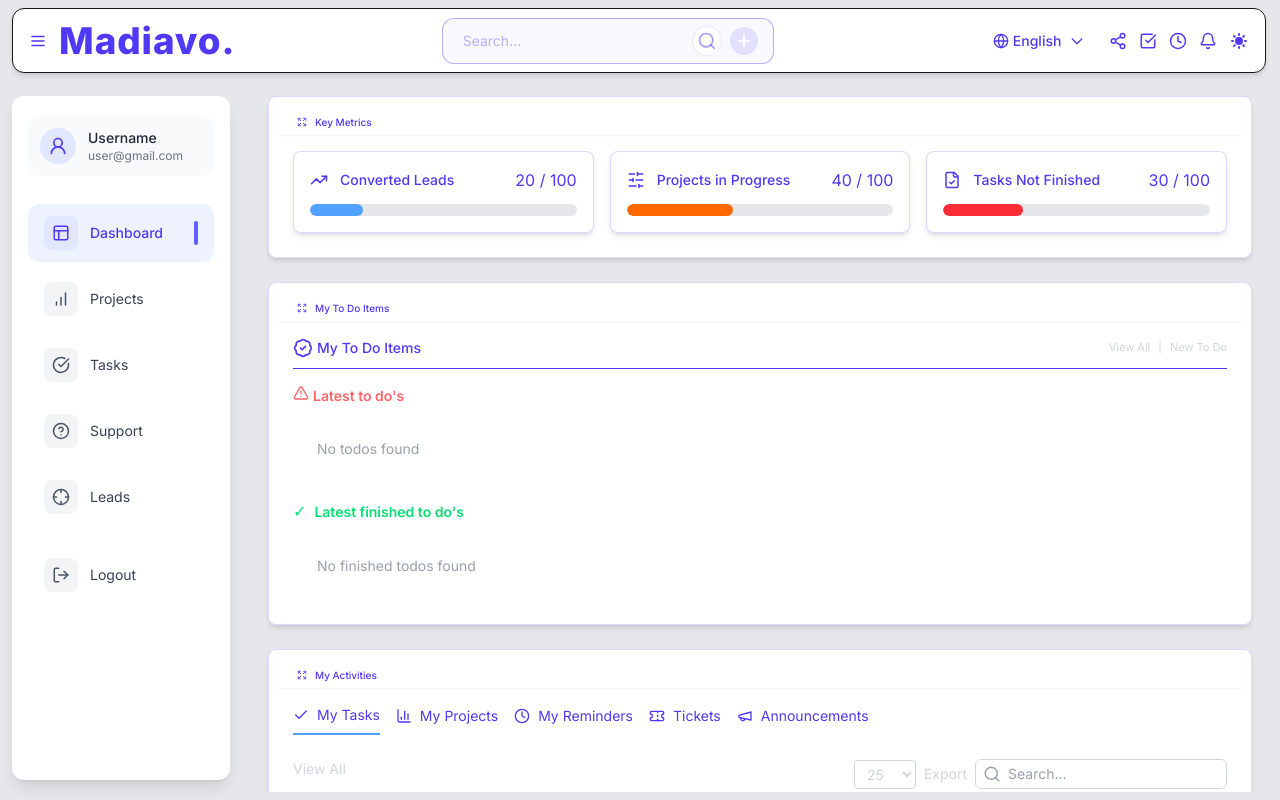
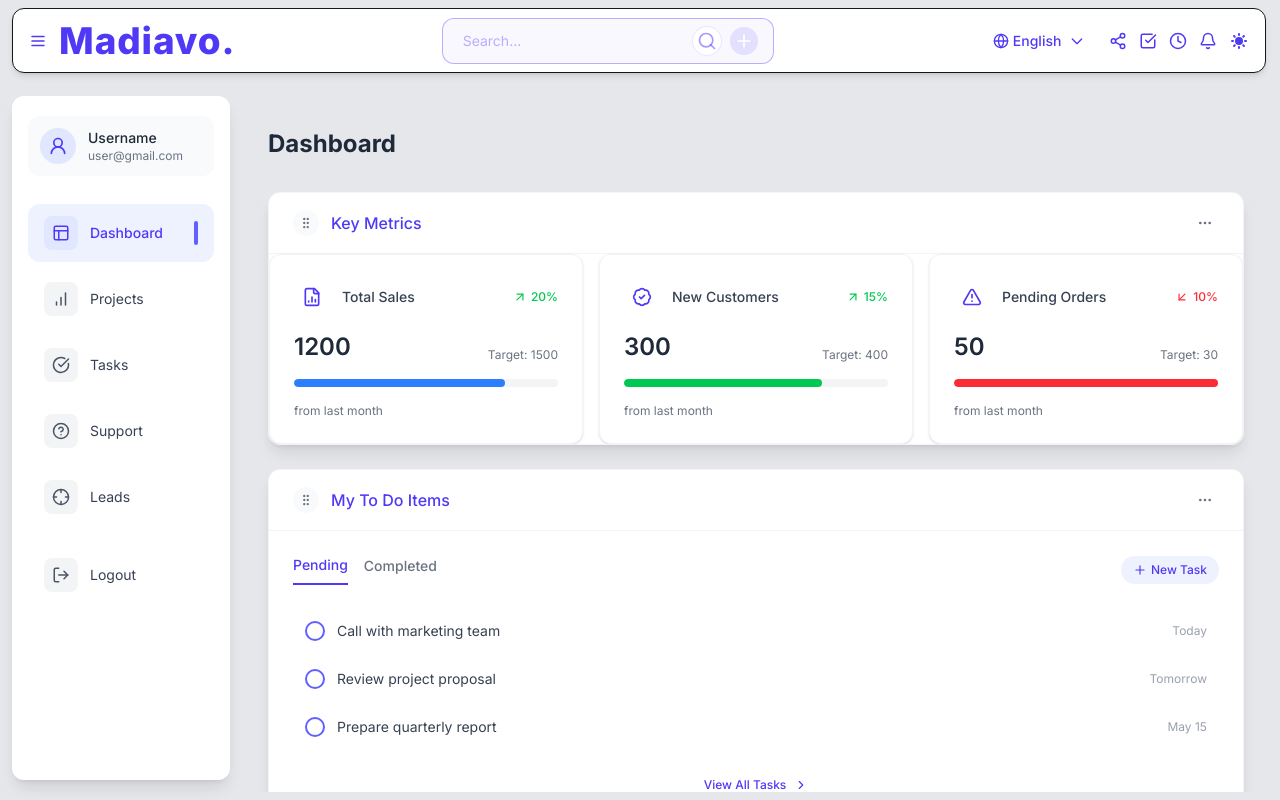
Before and after one commit to MrLad01/madiavo, a Next.js app: page /en/admin in a window 1280 px wide. Built offline with nearby package versions, Linux system fonts and the light colour scheme; a web font is replaced by a local one; what i18next-resources-to-backend would draw is missing.

Commit message:
update on the project

```diff
--- a/app/[lng]/admin/page.tsx
+++ b/app/[lng]/admin/page.tsx
@@ -1,7 +1,7 @@
 'use client'
 
 import React, { useState, useEffect } from 'react'
-import { Search, Plus, BarChart3, Check, Clock, Ticket, Megaphone, FileBarChart2, GripVertical, TrendingUp, Expand, BadgeCheck, TriangleAlert, FileCheck, SlidersHorizontal } from 'lucide-react'
+import { Search, Plus, BarChart3, Check, Clock, Ticket, Megaphone, FileBarChart2, GripVertical, TrendingUp, Expand, BadgeCheck, TriangleAlert, FileCheck, SlidersHorizontal, ChevronRight, MoreHorizontal, ArrowUpRight, X, Filter } from 'lucide-react'
 import { DndContext, closestCenter } from '@dnd-kit/core'
 import { SortableContext, useSortable, arrayMove, verticalListSortingStrategy } from '@dnd-kit/sortable'
 import { CSS } from '@dnd-kit/utilities'
@@ -25,17 +25,24 @@ const DraggableWidget: React.FC<DraggableWidgetProps> = ({ id, title, children }
     <div
       ref={setNodeRef}
       style={style}
-      className="relative text-indigo-600 border dark:border-none border-[#4f39f630] shadow-md p-2 bg-white dark:bg-[#1e293950] dark:text-gray-300 rounded-lg overflow-hidden"
+      className="relative text-indigo-600 border border-gray-100 dark:border-gray-700 shadow-lg rounded-xl overflow-hidden bg-white dark:bg-gray-800 transition-all duration-300 hover:shadow-xl"
     >
-      <div className="flex items-center px-4 pt-2 pb-1 shadow-xs dark:border-gray-700">
+      <div className="flex items-center justify-between px-6 py-4 border-b border-gray-100 dark:border-gray-700">
+        <div className="flex items-center gap-3">
           <div
             {...attributes}
             {...listeners}
-          className="cursor-grab active:cursor-grabbing p-1 mr-1 rounded"
+            className="cursor-grab active:cursor-grabbing p-1.5 rounded-full bg-gray-50 dark:bg-gray-700 hover:bg-gray-100 dark:hover:bg-gray-600 transition-colors"
           >
-          <Expand size={10} />
+            <GripVertical size={14} className="text-gray-500 dark:text-gray-400" />
           </div>
-        <h3 className="text-[10px] font-medium">{title}</h3>
+          <h3 className="text-base font-medium dark:text-gray-200">{title}</h3>
+        </div>
+        <div className="flex items-center gap-2">
+          <button className="p-1.5 rounded-full hover:bg-gray-100 dark:hover:bg-gray-700 transition-colors">
+            <MoreHorizontal size={16} className="text-gray-500 dark:text-gray-400" />
+          </button>
+        </div>
       </div>
       <div>
         {children}
@@ -50,61 +57,114 @@ interface MetricCardProps {
   startValue?: number;
   endValue?: number;
   color?: string;
+  trend?: number;
+  trendLabel?: string;
 }
 
 // Metric Card Component
-const MetricCard: React.FC<MetricCardProps> = ({ icon, title, startValue, endValue, color }) => {
+const MetricCard: React.FC<MetricCardProps> = ({ icon, title, startValue, endValue, color, trend, trendLabel }) => {
   return (
-    <div className="bg-white dark:bg-gray-800 border border-[#4f39f630] text-indigo-600 shadow-md dark:text-gray-200 rounded-lg p-4 flex flex-col gap-3">
+    <div className="bg-white dark:bg-gray-800 border border-gray-100 dark:border-gray-700 shadow-sm rounded-xl p-6 flex flex-col gap-4 transition-all duration-300 hover:shadow-md">
       <div className="flex items-center justify-between">
-        <div className="flex justify-between gap-3 items-center">
+        <div className="flex gap-3 items-center">
+          <div className={`p-2 rounded-lg ${color ? color.replace('bg-', 'bg-opacity-20 ') : 'bg-blue-100 dark:bg-blue-900 bg-opacity-50'}`}>
             {icon}
-          <div className="text-sm font-medium">{title}</div>
           </div>
-        <span>{startValue} / {endValue}</span>
+          <div className="text-sm font-medium text-gray-700 dark:text-gray-300">{title}</div>
         </div>
-      <div className="w-full h-3 bg-gray-200 rounded-full overflow-hidden">
-        <div className={`h-full ${color} rounded-full`} style={{ width: `${(startValue || 0) / (endValue || 1) * 100}%` }}></div>
+        {trend && (
+          <div className={`flex items-center gap-1 text-xs font-medium ${trend > 0 ? 'text-green-500' : 'text-red-500'}`}>
+            <ArrowUpRight size={14} className={trend < 0 ? 'rotate-180' : ''} />
+            <span>{Math.abs(trend)}%</span>
           </div>
+        )}
+      </div>
+
+      <div className="flex items-end justify-between">
+        <div className="text-2xl font-semibold text-gray-800 dark:text-gray-100">{startValue}</div>
+        <div className="text-xs text-gray-500">Target: {endValue}</div>
+      </div>
+
+      <div className="w-full h-2 bg-gray-100 dark:bg-gray-700 rounded-full overflow-hidden">
+        <div className={`h-full ${color || 'bg-blue-500'} rounded-full transition-all duration-500`} style={{ width: `${(startValue || 0) / (endValue || 1) * 100}%` }}></div>
+      </div>
+
+      {trendLabel && (
+        <div className="text-xs text-gray-500 dark:text-gray-400">{trendLabel}</div>
+      )}
+    </div>
+  )
+}
+
+// Todo Item Component
+const TodoItem: React.FC<{ status: 'pending' | 'completed'; title: string; date: string }> = ({ status, title, date }) => {
+  return (
+    <div className="flex items-center justify-between p-3 hover:bg-gray-50 dark:hover:bg-gray-700 rounded-lg transition-colors">
+      <div className="flex items-center gap-3">
+        {status === 'pending' ? (
+          <div className="w-5 h-5 rounded-full border-2 border-indigo-500 flex items-center justify-center" />
+        ) : (
+          <div className="w-5 h-5 rounded-full bg-green-500 flex items-center justify-center">
+            <Check size={12} className="text-white" />
+          </div>
+        )}
+        <span className={`text-sm ${status === 'completed' ? 'line-through text-gray-400 dark:text-gray-500' : 'text-gray-700 dark:text-gray-300'}`}>
+          {title}
+        </span>
+      </div>
+      <div className="text-xs text-gray-400">{date}</div>
     </div>
   )
 }
 
 // To-Do Section Component
 const TodoSection: React.FC = () => {
+  const [tab, setTab] = useState('pending')
+
   return (
-    <div className="p-4 flex flex-col w-full">
-      <div className="flex justify-between items-center border-b pb-2.5 dark:border-gray-500 mb-4">
-        <div className="flex items-center gap-1">
-          <BadgeCheck size={20} />
-          <h3 className="text-[14px] font-medium">My To Do Items</h3>
+    <div className="p-6 flex flex-col w-full">
+      <div className="flex justify-between items-center mb-6">
+        <div className="flex gap-4">
+          <button
+            onClick={() => setTab('pending')}
+            className={`pb-2 text-sm font-medium transition-colors ${tab === 'pending'
+              ? 'text-indigo-600 dark:text-indigo-400 border-b-2 border-indigo-600 dark:border-indigo-400'
+              : 'text-gray-500 dark:text-gray-400'}`}
+          >
+            Pending
+          </button>
+          <button
+            onClick={() => setTab('completed')}
+            className={`pb-2 text-sm font-medium transition-colors ${tab === 'completed'
+              ? 'text-indigo-600 dark:text-indigo-400 border-b-2 border-indigo-600 dark:border-indigo-400'
+              : 'text-gray-500 dark:text-gray-400'}`}
+          >
+            Completed
+          </button>
         </div>
-        <div className="flex gap-2">
-          <span className="text-[11px] text-gray-300">View All</span>
-          <span className="text-[11px] text-gray-300">|</span>
-          <span className="text-[11px] text-gray-300">New To Do</span>
-        </div>
+        <button className="flex items-center gap-1 text-xs font-medium text-indigo-600 dark:text-indigo-400 bg-indigo-50 dark:bg-indigo-900 dark:bg-opacity-30 py-1.5 px-3 rounded-full">
+          <Plus size={14} />
+          <span>New Task</span>
+        </button>
       </div>
 
-      {/* Latest to do's */}
-      <div className="mb-4">
-        <div className="flex gap-1 mb-2">
-          <span className="text-red-400">
-            <TriangleAlert size={16} className='font-semibold' />
-          </span>
-          <span className="text-red-400 text-[14px] font-semibold">Latest to do's</span>
+      {tab === 'pending' ? (
+        <div className="space-y-1">
+          <TodoItem status="pending" title="Call with marketing team" date="Today" />
+          <TodoItem status="pending" title="Review project proposal" date="Tomorrow" />
+          <TodoItem status="pending" title="Prepare quarterly report" date="May 15" />
         </div>
-        <div className="text-gray-400 p-6 text-[14px]">No todos found</div>
+      ) : (
+        <div className="space-y-1">
+          <TodoItem status="completed" title="Update client database" date="Yesterday" />
+          <TodoItem status="completed" title="Client meeting with ABC Corp" date="May 10" />
         </div>
+      )}
 
-      {/* Latest finished to do's */}
-      <div>
-        <div className="flex items-center gap-2 mb-2">
-          <span className="text-green-400">✓</span>
-          <span className="text-green-400  text-[14px] font-semibold">Latest finished to do's</span>
-        </div>
-        <div className="text-gray-400 p-6 text-[14px]">No finished todos found</div>
-      </div>
+      <button className="flex items-center justify-center gap-2 text-xs font-medium text-indigo-600 dark:text-indigo-400 py-3 mt-4 hover:bg-indigo-50 dark:hover:bg-indigo-900 dark:hover:bg-opacity-20 rounded-lg transition-colors">
+        <span>View All Tasks</span>
+        <ChevronRight size={14} />
+      </button>
     </div>
   )
 }
@@ -114,69 +174,83 @@ const TabbedSection: React.FC = () => {
   const [activeTab, setActiveTab] = useState('tasks')
 
   return (
-    <div className="p-4 flex flex-col w-full">
-      <div className="flex gap-4 border-gray-700 text-[14px] pb-2 mb-4">
+    <div className="p-6 flex flex-col w-full">
+      <div className="flex gap-1 mb-6 bg-gray-50 dark:bg-gray-700 p-1 rounded-lg">
         <button
-          className={`flex items-center gap-2 pb-2 ${activeTab === 'tasks' ? 'border-b-2 border-blue-400' : ''}`}
+          className={`flex items-center justify-center gap-2 py-2 px-4 text-xs rounded-md transition-all ${activeTab === 'tasks'
+            ? 'bg-white dark:bg-gray-600 text-indigo-600 dark:text-white shadow-sm'
+            : 'text-gray-500 dark:text-gray-400 hover:text-gray-700 dark:hover:text-gray-300'}`}
           onClick={() => setActiveTab('tasks')}
         >
-          <Check size={16} />
-          <span>My Tasks</span>
+          <Check size={14} />
+          <span>Tasks</span>
         </button>
         <button
-          className={`flex items-center gap-2 pb-2 ${activeTab === 'projects' ? 'border-b-2 border-blue-400' : ''}`}
+          className={`flex items-center justify-center gap-2 py-2 px-4 text-xs rounded-md transition-all ${activeTab === 'projects'
+            ? 'bg-white dark:bg-gray-600 text-indigo-600 dark:text-white shadow-sm'
+            : 'text-gray-500 dark:text-gray-400 hover:text-gray-700 dark:hover:text-gray-300'}`}
           onClick={() => setActiveTab('projects')}
         >
-          <BarChart3 size={16} />
-          <span>My Projects</span>
+          <BarChart3 size={14} />
+          <span>Projects</span>
         </button>
         <button
-          className={`flex items-center gap-2 pb-2 ${activeTab === 'reminders' ? 'border-b-2 border-blue-400' : ''}`}
+          className={`flex items-center justify-center gap-2 py-2 px-4 text-xs rounded-md transition-all ${activeTab === 'reminders'
+            ? 'bg-white dark:bg-gray-600 text-indigo-600 dark:text-white shadow-sm'
+            : 'text-gray-500 dark:text-gray-400 hover:text-gray-700 dark:hover:text-gray-300'}`}
           onClick={() => setActiveTab('reminders')}
         >
-          <Clock size={16} />
-          <span>My Reminders</span>
+          <Clock size={14} />
+          <span>Reminders</span>
         </button>
         <button
-          className={`flex items-center gap-2 pb-2 ${activeTab === 'tickets' ? 'border-b-2 border-blue-400' : ''}`}
+          className={`flex items-center justify-center gap-2 py-2 px-4 text-xs rounded-md transition-all ${activeTab === 'tickets'
+            ? 'bg-white dark:bg-gray-600 text-indigo-600 dark:text-white shadow-sm'
+            : 'text-gray-500 dark:text-gray-400 hover:text-gray-700 dark:hover:text-gray-300'}`}
           onClick={() => setActiveTab('tickets')}
         >
-          <Ticket size={16} />
+          <Ticket size={14} />
           <span>Tickets</span>
-        </button>
-        <button
-          className={`flex items-center gap-2 pb-2 ${activeTab === 'announcements' ? 'border-b-2 border-blue-400' : ''}`}
-          onClick={() => setActiveTab('announcements')}
-        >
-          <Megaphone size={16} />
-          <span>Announcements</span>
         </button>
       </div>
 
-      <div className="flex justify-between mb-4">
-        <span className="text-sm text-gray-300">View All</span>
-        <div className="flex gap-2 items-center">
-          <select className="dark:bg-gray-700 border text-gray-300 rounded px-2 py-1 text-sm">
-            <option>25</option>
-            <option>50</option>
-            <option>100</option>
-          </select>
-          <button className="text-sm text-gray-300">Export</button>
+      <div className="flex justify-between mb-6">
+        <div className="flex items-center gap-2">
+          <button className="flex items-center gap-2 py-1.5 px-3 text-xs font-medium bg-white dark:bg-gray-700 border border-gray-200 dark:border-gray-600 rounded-lg text-gray-700 dark:text-gray-300 shadow-sm hover:bg-gray-50 dark:hover:bg-gray-600 transition-colors">
+            <Filter size={14} />
+            <span>Filter</span>
+          </button>
+          <button className="flex items-center gap-2 py-1.5 px-3 text-xs font-medium bg-white dark:bg-gray-700 border border-gray-200 dark:border-gray-600 rounded-lg text-gray-700 dark:text-gray-300 shadow-sm hover:bg-gray-50 dark:hover:bg-gray-600 transition-colors">
+            Export
+          </button>
+        </div>
         <div className="relative">
-            <Search size={18} className="absolute left-2 top-1.5 text-gray-400" />
+          <Search size={16} className="absolute left-3 top-1/2 transform -translate-y-1/2 text-gray-400" />
           <input
-              className="dark:bg-gray-700 border rounded-md pl-8 pr-2 py-1 text-sm text-gray-300 placeholder-gray-400 w-full"
+            className="bg-white dark:bg-gray-700 border border-gray-200 dark:border-gray-600 rounded-lg pl-9 pr-4 py-1.5 text-sm text-gray-700 dark:text-gray-300 placeholder-gray-400 focus:outline-none focus:ring-2 focus:ring-indigo-500 focus:ring-opacity-20 transition-all"
             placeholder="Search..."
           />
         </div>
       </div>
-      </div>
 
-      <div className="flex-1">
-        {/* Content would go here based on active tab */}
-        <div className="h-40 flex items-center justify-center text-gray-400">
+      <div className="bg-white dark:bg-gray-700 shadow-sm border border-gray-100 dark:border-gray-600 rounded-lg overflow-hidden">
+        <table className="w-full">
+          <thead>
+            <tr className="border-b border-gray-100 dark:border-gray-600">
+              <th className="text-left py-3 px-4 text-xs font-medium text-gray-500 dark:text-gray-400">Title</th>
+              <th className="text-left py-3 px-4 text-xs font-medium text-gray-500 dark:text-gray-400">Status</th>
+              <th className="text-left py-3 px-4 text-xs font-medium text-gray-500 dark:text-gray-400">Due Date</th>
+              <th className="text-left py-3 px-4 text-xs font-medium text-gray-500 dark:text-gray-400">Priority</th>
+            </tr>
+          </thead>
+          <tbody>
+            <tr>
+              <td colSpan={4} className="text-center py-10 text-sm text-gray-500 dark:text-gray-400">
                 No {activeTab} found
-        </div>
+              </td>
+            </tr>
+          </tbody>
+        </table>
       </div>
     </div>
   )
@@ -185,48 +259,75 @@ const TabbedSection: React.FC = () => {
 // Leads Overview Component
 const LeadsOverview: React.FC = () => {
   return (
-    <div className="p-4 flex flex-col w-full">
-      <div className="flex items-center gap-2 mb-6">
-        <FileBarChart2 size={20} />
-        <h3 className="text-lg font-medium">Leads Overview</h3>
+    <div className="p-6 flex flex-col w-full">
+      <div className="flex justify-between items-center mb-6">
+        <h3 className="text-base font-medium text-gray-800 dark:text-gray-200">Leads Status</h3>
+        <select className="bg-white dark:bg-gray-700 border border-gray-200 dark:border-gray-600 rounded-lg px-3 py-1.5 text-sm text-gray-700 dark:text-gray-300 focus:outline-none focus:ring-2 focus:ring-indigo-500 focus:ring-opacity-20 transition-all">
+          <option>This Month</option>
+          <option>Last Month</option>
+          <option>Last Quarter</option>
+        </select>
       </div>
 
-      <div className="flex flex-wrap justify-center gap-4 mt-4">
-        <div className="flex items-center gap-1">
-          <div className="w-4 h-4 bg-blue-400"></div>
-          <span className="text-xs text-gray-300">Derinama</span>
-        </div>
-        <div className="flex items-center gap-1">
-          <div className="w-4 h-4 bg-gray-400"></div>
-          <span className="text-xs text-gray-300">Skambinama</span>
-        </div>
-        <div className="flex items-center gap-1">
-          <div className="w-4 h-4 bg-gray-500"></div>
-          <span className="text-xs text-gray-300">Ruošiama sutartis</span>
-        </div>
-        <div className="flex items-center gap-1">
-          <div className="w-4 h-4 bg-gray-600"></div>
-          <span className="text-xs text-gray-300">Laukiama atsatymo</span>
-        </div>
-        <div className="flex items-center gap-1">
-          <div className="w-4 h-4 bg-orange-500"></div>
-          <span className="text-xs text-gray-300">Prarasta</span>
-        </div>
-        <div className="flex items-center gap-1">
-          <div className="w-4 h-4 bg-green-400"></div>
-          <span className="text-xs text-gray-300">Klientas</span>
-        </div>
-        <div className="flex items-center gap-1">
-          <div className="w-4 h-4 bg-red-500"></div>
-          <span className="text-xs text-gray-300">Lost Leads</span>
+      <div className="grid grid-cols-3 gap-4 mb-8">
+        <div className="bg-white dark:bg-gray-700 border border-gray-100 dark:border-gray-600 rounded-lg p-4 flex flex-col">
+          <div className="text-sm text-gray-500 dark:text-gray-400">Total Leads</div>
+          <div className="text-2xl font-semibold text-gray-800 dark:text-gray-200 mt-2">146</div>
+          <div className="flex items-center gap-1 text-xs text-green-500 mt-2">
+            <ArrowUpRight size={14} />
+            <span>24.5% from last month</span>
           </div>
         </div>
 
-      <div className="h-40 mt-4">
-        {/* Chart would go here */}
-        <div className="h-full flex items-center justify-center text-gray-400">
-          No leads data available
+        <div className="bg-white dark:bg-gray-700 border border-gray-100 dark:border-gray-600 rounded-lg p-4 flex flex-col">
+          <div className="text-sm text-gray-500 dark:text-gray-400">Converted</div>
+          <div className="text-2xl font-semibold text-gray-800 dark:text-gray-200 mt-2">42</div>
+          <div className="flex items-center gap-1 text-xs text-green-500 mt-2">
+            <ArrowUpRight size={14} />
+            <span>18.2% from last month</span>
           </div>
+        </div>
+
+        <div className="bg-white dark:bg-gray-700 border border-gray-100 dark:border-gray-600 rounded-lg p-4 flex flex-col">
+          <div className="text-sm text-gray-500 dark:text-gray-400">Lost</div>
+          <div className="text-2xl font-semibold text-gray-800 dark:text-gray-200 mt-2">28</div>
+          <div className="flex items-center gap-1 text-xs text-red-500 mt-2">
+            <ArrowUpRight size={14} className="rotate-180" />
+            <span>5.3% from last month</span>
+          </div>
+        </div>
+      </div>
+
+      <div className="flex flex-wrap justify-between gap-2 mb-4">
+        <div className="flex items-center gap-2">
+          <div className="w-3 h-3 rounded-full bg-blue-500"></div>
+          <span className="text-xs text-gray-600 dark:text-gray-400">Derinama</span>
+        </div>
+        <div className="flex items-center gap-2">
+          <div className="w-3 h-3 rounded-full bg-indigo-500"></div>
+          <span className="text-xs text-gray-600 dark:text-gray-400">Skambinama</span>
+        </div>
+        <div className="flex items-center gap-2">
+          <div className="w-3 h-3 rounded-full bg-purple-500"></div>
+          <span className="text-xs text-gray-600 dark:text-gray-400">Ruošiama sutartis</span>
+        </div>
+        <div className="flex items-center gap-2">
+          <div className="w-3 h-3 rounded-full bg-gray-500"></div>
+          <span className="text-xs text-gray-600 dark:text-gray-400">Laukiama atsatymo</span>
+        </div>
+        <div className="flex items-center gap-2">
+          <div className="w-3 h-3 rounded-full bg-orange-500"></div>
+          <span className="text-xs text-gray-600 dark:text-gray-400">Prarasta</span>
+        </div>
+        <div className="flex items-center gap-2">
+          <div className="w-3 h-3 rounded-full bg-green-500"></div>
+          <span className="text-xs text-gray-600 dark:text-gray-400">Klientas</span>
+        </div>
+      </div>
+
+      {/* This is where you would integrate a chart */}
+      <div className="bg-white dark:bg-gray-700 border border-gray-100 dark:border-gray-600 rounded-lg p-6 h-64 flex items-center justify-center text-gray-500 dark:text-gray-400">
+        Chart would be displayed here
       </div>
     </div>
   )
@@ -260,63 +361,59 @@ export default function DashboardPage() {
   }
 
   return (
-    <div className="flex-1 pl-[20vw] pr-4 pb-16">
-      <DndContext collisionDetection={closestCenter} onDragEnd={handleDragEnd}>
-        <SortableContext items={widgets.map(w => w.id)} strategy={verticalListSortingStrategy}>
-          <div className="flex flex-col gap-6">
+    <div className="flex-1 pl-[20vw] pr-6 py-8  dark:bg-gray-900 min-h-screen">
+      <div className="max-w-7xl mx-auto">
+        <div className="flex items-center justify-between mb-8">
+          <h1 className="text-2xl font-bold text-gray-800 dark:text-gray-100">Dashboard</h1>
+        </div>
+
+        <DndContext
+          collisionDetection={closestCenter}
+          onDragEnd={handleDragEnd}
+        >
+          <SortableContext
+            items={widgets.map(widget => widget.id)}
+            strategy={verticalListSortingStrategy}
+          >
+            <div className="grid grid-cols-1 gap-6">
               {widgets.map((widget) => {
-              if (widget.type === 'metrics') {
+                switch (widget.type) {
+                  case 'metrics':
                     return (
                       <DraggableWidget key={widget.id} id={widget.id} title={widget.title}>
-                    <div className="grid grid-cols-3 gap-4 p-4">
-                      <MetricCard
-                        icon={<TrendingUp size={18} />}
-                        title="Converted Leads"
-                        startValue={20}
-                        endValue={100}
-                        color='bg-blue-400'
-                      />
-                      <MetricCard
-                        icon={<SlidersHorizontal size={18} />}
-                        title="Projects in Progress"
-                        startValue={40}
-                        endValue={100}
-                        color='bg-orange-500'
-                        />
-                      <MetricCard
-                        icon={<FileCheck size={18} />}
-                        title="Tasks Not Finished"
-                        startValue={30}
-                        endValue={100}
-                        color='bg-red-500'
-                      />
+                        <div className="grid grid-cols-3 gap-4">
+                          <MetricCard icon={<FileBarChart2 size={20} />} title="Total Sales" startValue={1200} endValue={1500} color="bg-blue-500" trend={20} trendLabel="from last month" />
+                          <MetricCard icon={<BadgeCheck size={20} />} title="New Customers" startValue={300} endValue={400} color="bg-green-500" trend={15} trendLabel="from last month" />
+                          <MetricCard icon={<TriangleAlert size={20} />} title="Pending Orders" startValue={50} endValue={30} color="bg-red-500" trend={-10} trendLabel="from last month" />
                         </div>
                       </DraggableWidget>
                     )
-              } else if (widget.type === 'todo') {
+                  case 'todo':
                     return (
                       <DraggableWidget key={widget.id} id={widget.id} title={widget.title}>
                         <TodoSection />
                       </DraggableWidget>
                     )
-              } else if (widget.type === 'tabbed') {
+                  case 'tabbed':
                     return (
                       <DraggableWidget key={widget.id} id={widget.id} title={widget.title}>
                         <TabbedSection />
                       </DraggableWidget>
                     )
-              } else if (widget.type === 'leads') {
+                  case 'leads':
                     return (
                       <DraggableWidget key={widget.id} id={widget.id} title={widget.title}>
                         <LeadsOverview />
                       </DraggableWidget>
                     )
+                  default:
+                    return null
                 }
-              return null
               })}
             </div>
           </SortableContext>
         </DndContext>
       </div>
+    </div>
   )
 }
```
Lines whose indentation alone changed are shown as unchanged.
